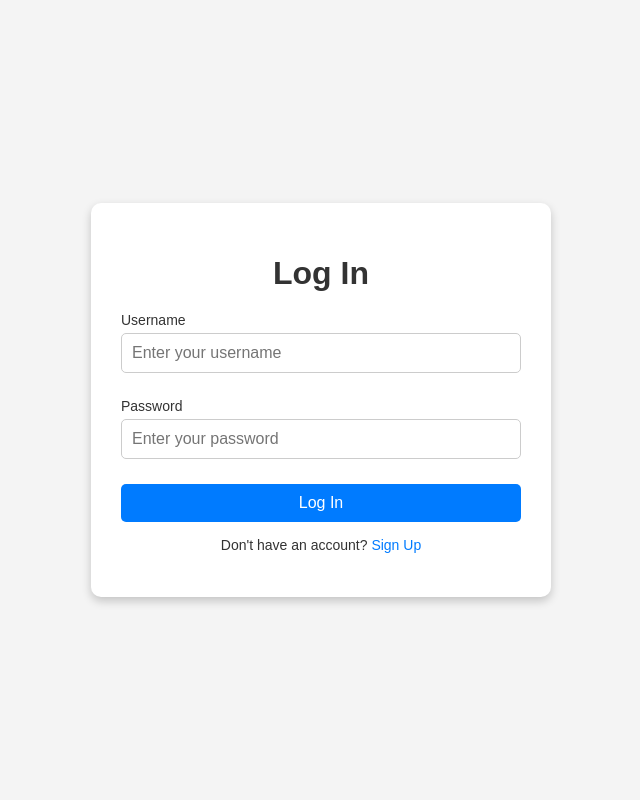
After one commit to ahnaf-tahmid-zaman/Cipher_Web_Project, a Flask app: page /login in a window 1280 px wide. The commit adds this page. Shown: the whole page, without its empty margins (319-959 px from the left). Run offline with Flask 3, Linux system fonts and the light colour scheme.

Commit message:
Added Features

```diff
--- a/app.py
+++ b/app.py
@@ -1,8 +1,27 @@
-from flask import Flask, render_template, request, jsonify
+from flask import Flask, render_template, request, redirect, url_for, flash, jsonify
+from flask_sqlalchemy import SQLAlchemy
+from flask_login import LoginManager, login_user, login_required, logout_user, current_user
+from werkzeug.security import generate_password_hash, check_password_hash
+from models import db, User, History
+import os
 import webbrowser
-import os
 
 app = Flask(__name__)
+app.secret_key = "your_secret_key"
+
+# Database Configuration
+app.config['SQLALCHEMY_DATABASE_URI'] = 'sqlite:///cipher.db'
+app.config['SQLALCHEMY_TRACK_MODIFICATIONS'] = False
+db.init_app(app)
+
+# Login Manager
+login_manager = LoginManager()
+login_manager.login_view = "login"
+login_manager.init_app(app)
+
+@login_manager.user_loader
+def load_user(user_id):
+    return User.query.get(int(user_id))
 
 # Cipher Functions
 def additive_encrypt(plain_text, key):
@@ -116,10 +135,51 @@ def vigenere_decrypt(encrypted_text, key):
     return decrypted_text
 
 @app.route('/')
+@login_required
 def index():
     return render_template('index.html')
 
+@app.route('/register', methods=['GET', 'POST'])
+def register():
+    if request.method == 'POST':
+        username = request.form['username']
+        password = request.form['password']
+        # Use pbkdf2:sha256 hashing method
+        hashed_password = generate_password_hash(password, method='pbkdf2:sha256')
+
+        # Check if username exists
+        if User.query.filter_by(username=username).first():
+            flash("Username already exists!")
+            return redirect(url_for('register'))
+
+        new_user = User(username=username, password=hashed_password)
+        db.session.add(new_user)
+        db.session.commit()
+        flash("Registration successful! Please log in.")
+        return redirect(url_for('login'))
+    return render_template('register.html')
+
+@app.route('/login', methods=['GET', 'POST'])
+def login():
+    if request.method == 'POST':
+        username = request.form['username']
+        password = request.form['password']
+        user = User.query.filter_by(username=username).first()
+        if user and check_password_hash(user.password, password):
+            login_user(user)
+            return redirect(url_for('index'))
+        flash("Invalid username or password!")
+    return render_template('login.html')
+
+@app.route('/logout')
+@login_required
+def logout():
+    logout_user()
+    flash("You have been logged out.")
+    return redirect(url_for('login'))
+
 @app.route('/cipher', methods=['POST'])
+@login_required
 def cipher():
     data = request.json
     cipher_type = data['cipher_type']
@@ -127,8 +187,9 @@ def cipher():
     text = data['text']
     key = data.get('key')
     key2 = data.get('key2')
+
     result = ""
-
+    # Logic for selecting cipher function
     if cipher_type == "additive":
         if operation == "encrypt":
             result = additive_encrypt(text, int(key))
@@ -155,13 +216,27 @@ def cipher():
         else:
             result = vigenere_decrypt(text, key)
 
+    # Save history to database
+    new_history = History(user_id=current_user.id, cipher_type=cipher_type, operation=operation,
+                          input_text=text, key=key, result=result)
+    db.session.add(new_history)
+    db.session.commit()
+
     return jsonify({"result": result})
 
+@app.route('/history')
+@login_required
+def history():
+    history_data = History.query.filter_by(user_id=current_user.id).all()
+    return render_template('history.html', history=history_data)
+
 def open_browser():
-    """Open the default web browser to the application URL."""
     webbrowser.open_new("http://127.0.0.1:5000/")
 
 if __name__ == "__main__":
+    if not os.path.exists('cipher.db'):
+        with app.app_context():
+            db.create_all()
     if os.environ.get("WERKZEUG_RUN_MAIN") == "true":
         open_browser()
     app.run(debug=True)
--- a/static/css/styles.css
+++ b/static/css/styles.css
@@ -51,3 +51,85 @@ button:hover {
     font-size: 18px;
     font-weight: bold;
 }
+
+body {
+    font-family: 'Arial', sans-serif;
+    background-color: #f4f4f4;
+    color: #333;
+    margin: 0;
+    padding: 0;
+    display: flex;
+    justify-content: center;
+    align-items: center;
+    height: 100vh;
+}
+
+.form-container {
+    background-color: #fff;
+    padding: 30px;
+    border-radius: 10px;
+    box-shadow: 0 4px 10px rgba(0, 0, 0, 0.2);
+    width: 100%;
+    max-width: 400px;
+    text-align: center;
+}
+
+h1 {
+    margin-bottom: 20px;
+    color: #333;
+}
+
+.form-group {
+    margin-bottom: 15px;
+    text-align: left;
+}
+
+label {
+    display: block;
+    font-size: 14px;
+    margin-bottom: 5px;
+}
+
+input {
+    width: 100%;
+    padding: 10px;
+    font-size: 16px;
+    border: 1px solid #ccc;
+    border-radius: 5px;
+    box-sizing: border-box;
+}
+
+input:focus {
+    outline: none;
+    border-color: #007bff;
+    box-shadow: 0 0 5px rgba(0, 123, 255, 0.5);
+}
+
+button {
+    width: 100%;
+    padding: 10px;
+    font-size: 16px;
+    background-color: #007bff;
+    color: #fff;
+    border: none;
+    border-radius: 5px;
+    cursor: pointer;
+}
+
+button:hover {
+    background-color: #0056b3;
+}
+
+.redirect-link {
+    margin-top: 15px;
+    font-size: 14px;
+}
+
+.redirect-link a {
+    color: #007bff;
+    text-decoration: none;
+}
+
+.redirect-link a:hover {
+    text-decoration: underline;
+}
--- /dev/null
+++ b/templates/login.html
@@ -0,0 +1,26 @@
+<!DOCTYPE html>
+<html lang="en">
+<head>
+    <meta charset="UTF-8">
+    <meta name="viewport" content="width=device-width, initial-scale=1.0">
+    <title>Login</title>
+    <link rel="stylesheet" href="{{ url_for('static', filename='css/styles.css') }}">
+</head>
+<body>
+    <div class="form-container">
+        <h1>Log In</h1>
+        <form method="POST">
+            <div class="form-group">
+                <label for="username">Username</label>
+                <input type="text" id="username" name="username" placeholder="Enter your username" required>
+            </div>
+            <div class="form-group">
+                <label for="password">Password</label>
+                <input type="password" id="password" name="password" placeholder="Enter your password" required>
+            </div>
+            <button type="submit" class="btn">Log In</button>
+        </form>
+        <p class="redirect-link">Don't have an account? <a href="{{ url_for('register') }}">Sign Up</a></p>
+    </div>
+</body>
+</html>
```
Also changed, not shown: models.py (added, +20 -0 lines), requirements.txt (+12 -1 lines), templates/history.html (added, +30 -0 lines), templates/register.html (added, +26 -0 lines), instance/cipher.db (added).
